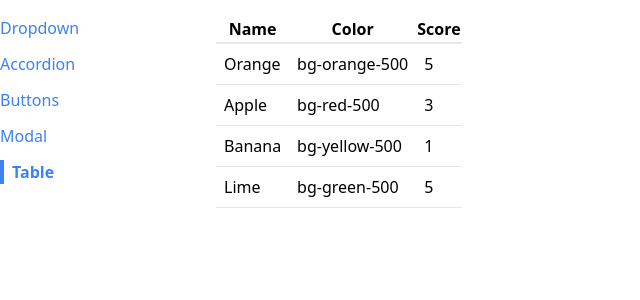
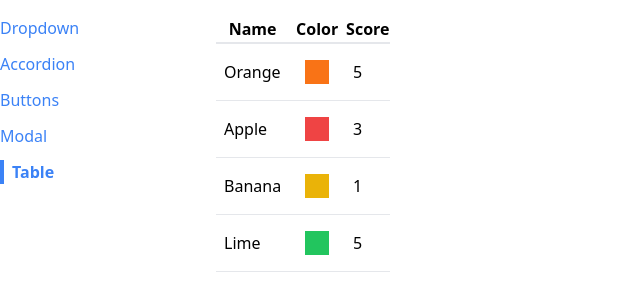
Before and after one commit to CamiloCardenasMesa/components, a React (Create React App) app: page /table in a window 1280 px wide. Shown: the top 300 px of the page, without its empty margins (0-640 px from the left). Built offline with nearby package versions, Linux system fonts and the light colour scheme.

Commit message:
style: color square added

```diff
--- a/src/pages/TablePage.js
+++ b/src/pages/TablePage.js
@@ -15,7 +15,7 @@
         },
         {
             label: 'Color',
-            render: (fruit) => fruit.color,
+            render: (fruit) => <div className={`p-3 m-2 ${fruit.color}`}></div>,
         },
         {
             label: 'Score',
```
